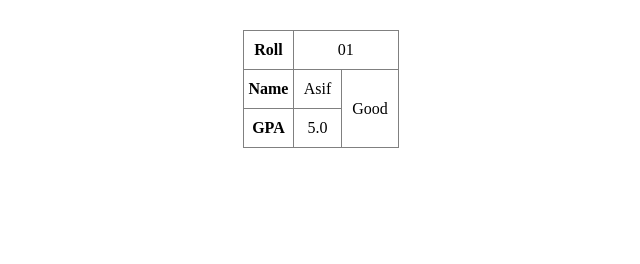
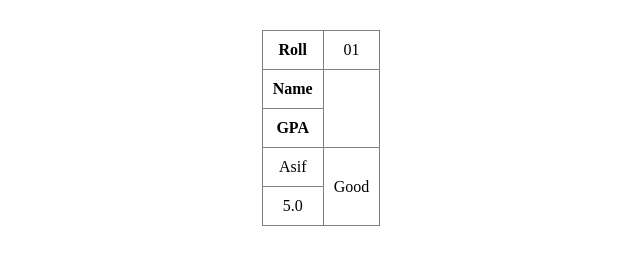
Before and after one commit to Devloperplabon/ict-home-task, a plain HTML site: page index.html in a window 1280 px wide. Shown: the whole page, without its empty margins (319-959 px from the left). Drawn offline with Linux system fonts and the light colour scheme.

Commit message:
Update index.html

```diff
--- a/index.html
+++ b/index.html
@@ -30,16 +30,19 @@ table tbody tr td{
     <tr>
       <th>Roll</th><td colspan="2">01</td>
 	</tr>
+<tr><th >Name</th></tr>
+<tr><th >GPA</th></tr>
+
+
   </thead>
   <tbody>
     <tr>
-      <th >Name</th>
-      <td>Asif</td>
+  <td>Asif</td>
 	  <td rowspan="2">Good</td>
 
     </tr>
     <tr>
-      <th>GPA</th>
+
       <td>5.0</td>
 	</tr>
 
```
